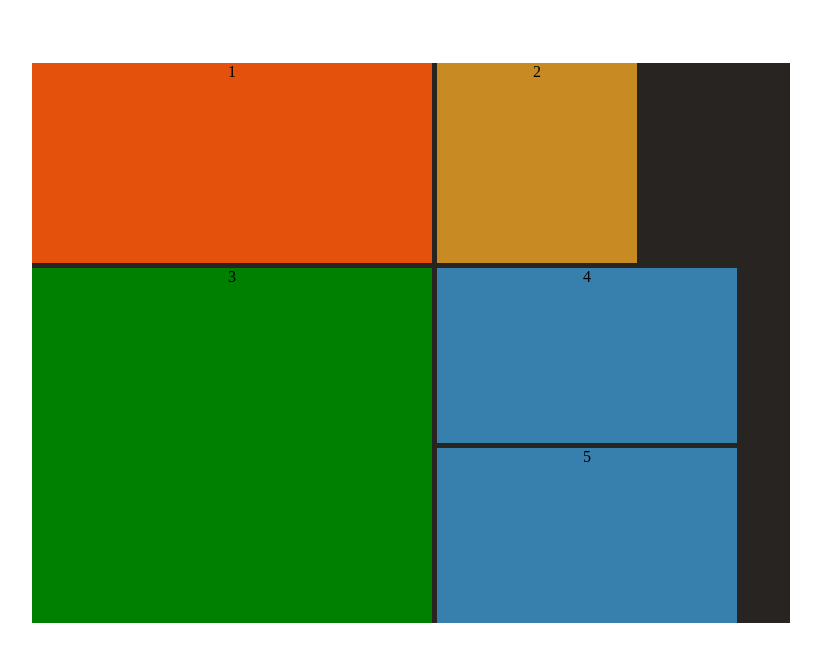
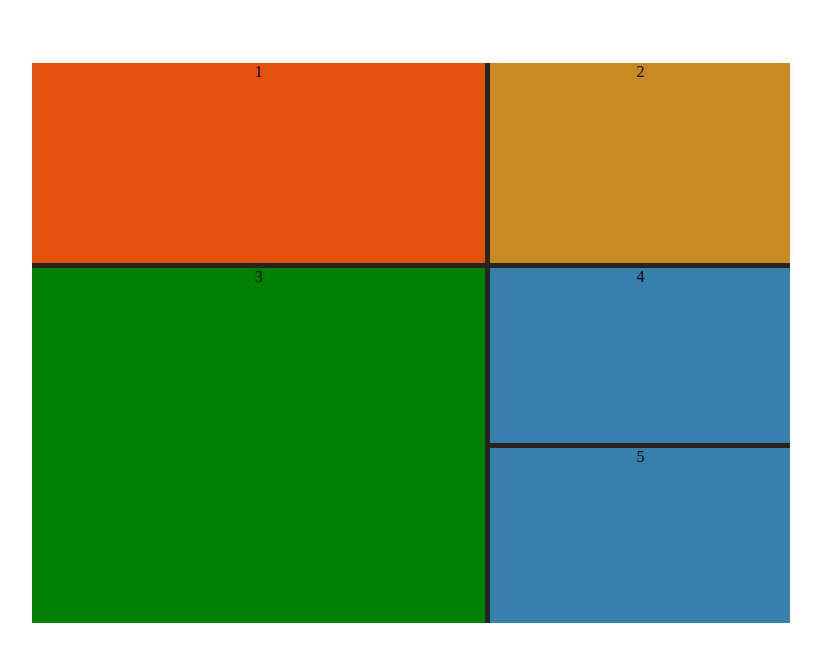
Before and after one commit to Tdaycode/cssflexboxandgrid, a plain HTML site: page grid.html in a window 1280 px wide. Shown: the whole page, without its empty margins (292-1113 px from the left). Drawn offline with Linux system fonts and the light colour scheme.

Commit message:
adding grid

```diff
--- a/grid.css
+++ b/grid.css
@@ -1,6 +1,6 @@
 .container {
   display: grid;
-  grid-template-columns: 400px 200px ;
+  grid-template-columns: 2fr 1fr ;
   grid-template-rows: 200px;
   grid-gap: 5px;
   text-align: center;
```
